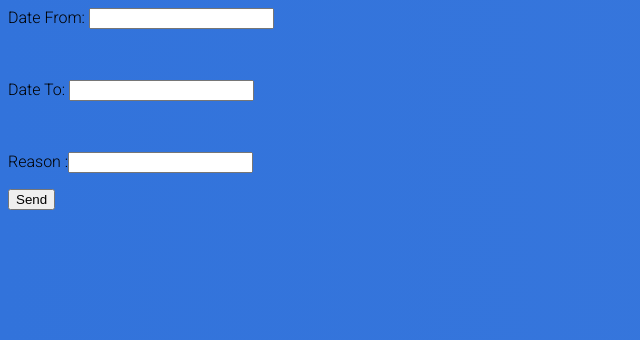
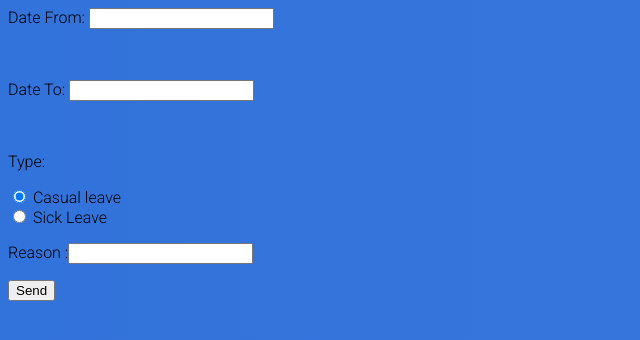
Before and after one commit to GAUTHAM31/djangogmg, a Django app: template gmg_1/templates/attendance/lrequest.html in a window 1280 px wide. Shown: the top 340 px of the page, without its empty margins (0-640 px from the left). Run offline with Django 3.2, Linux system fonts and the light colour scheme; the template is opened without the code that fills it, so the values that code supplies are empty; some libraries are stand-ins or nearby versions.

Commit message:
updated leave request

```diff
--- a/gmg_1/templates/attendance/lrequest.html
+++ b/gmg_1/templates/attendance/lrequest.html
@@ -70,9 +70,11 @@ $(function(){
 <body>
 <form class="lrequest" method="post" action="/lrequestConfirmed/">
 {% csrf_token %}
-<p>Date From: <input type="text" id="datepicker" required="true"></p><br/>
-<p>Date To: <input type="text" id="datepicker2" required="true"></p><br/>
-<p>Reason :<input type="text" name="reason" required="true"></p>
+<p>Date From: <input type="text" id="datepicker" name="datef" required="true"></p><br/>
+<p>Date To: <input type="text" id="datepicker2" name="datet" required="true"></p><br/>
+<p>Type:</p><input type="radio" name="type" value="cleave" checked> Casual leave<br>
+ <input type="radio" name="type" value="sleave" > Sick Leave<br>
+<p>Reason :<input type="text" name="reason" name="reason" required="true"></p>
 <button>Send</button>
  </form>
 
```
